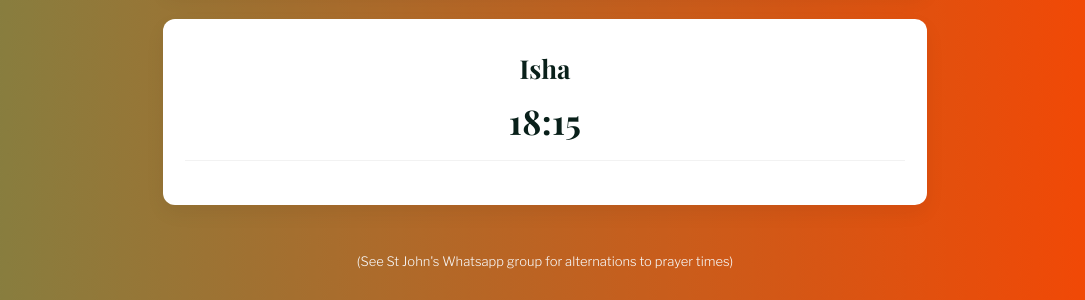
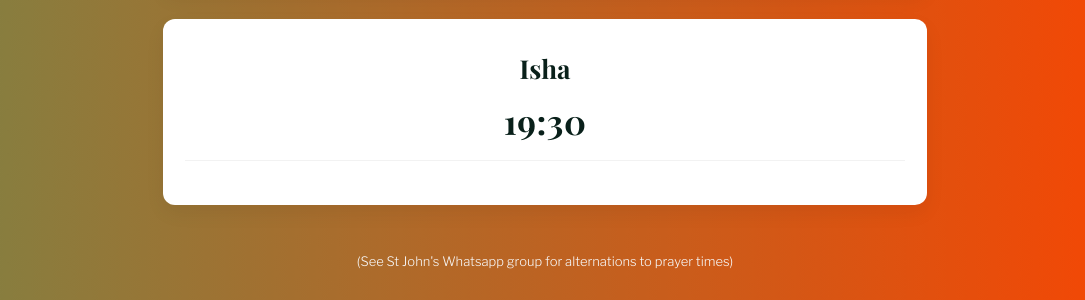
Before and after one commit to NotZakariya/NotZakariya.github.io, a Jekyll site: the page built from pages/prayertimes.md, in a window 1280 px wide. Shown: the part 1197-1497 px from the top of the page, without its empty margins (95-1180 px from the left). Built offline with Jekyll 4.4.1, drawn with Linux system fonts in a browser that asks for light colours; a script that is not in the unit is left out.

Commit message:
Update prayertimes.md

```diff
--- a/pages/prayertimes.md
+++ b/pages/prayertimes.md
@@ -48,7 +48,7 @@ no_container: true
 
       <article class="prayer-card" data-prayer="Isha">
         <div class="prayer-name">Isha</div>
-        <div class="prayer-time">18:15</div>
+        <div class="prayer-time">19:30</div>
         <div class="prayer-poll"></div>
       </article>
     </section>
```
